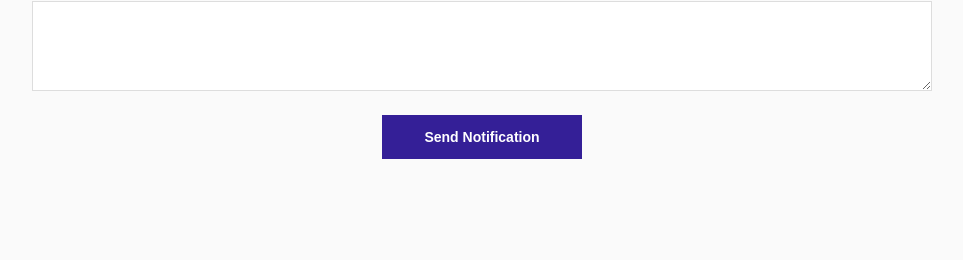
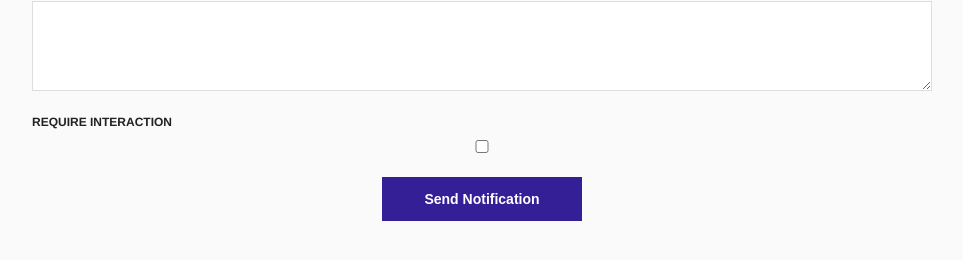
Before and after one commit to jrmykolyn/test.js.angular.push-dashboard, an Angular app: page / in a window 1280 px wide. Shown: the part 182-442 px from the top of the page, without its empty margins (158-1121 px from the left). Built offline with nearby package versions, Linux system fonts and the light colour scheme; no server answers.

Commit message:
Add support for requireInteraction

```diff
--- a/src/app/app.component.html
+++ b/src/app/app.component.html
@@ -16,6 +16,10 @@
       <textarea name="body" id="body"></textarea>
     </div>
     <div>
+      <label for="requireInteraction">Require Interaction</label>
+      <input type="checkbox" name="requireInteraction" id="requireInteraction"/>
+    </div>
+    <div>
       <input type="submit" value="Send Notification" />
     </div>
   </form>
--- a/src/app/app.component.ts
+++ b/src/app/app.component.ts
@@ -20,8 +20,10 @@ export class AppComponent {
     const id = event.target.querySelector('select').value;
     const title = event.target.querySelector('input[name="title"]').value;
     const body = event.target.querySelector('textarea').value;
+    const requireInteraction =
+      event.target.querySelector('input[name="requireInteraction"]').checked;
 
-    this.pushService.sendNotification(id, title, { body })
+    this.pushService.sendNotification(id, title, { body, requireInteraction })
       .subscribe((response) => {
         console.log('__ LOGGING OUT `response`', response);
       });
```
